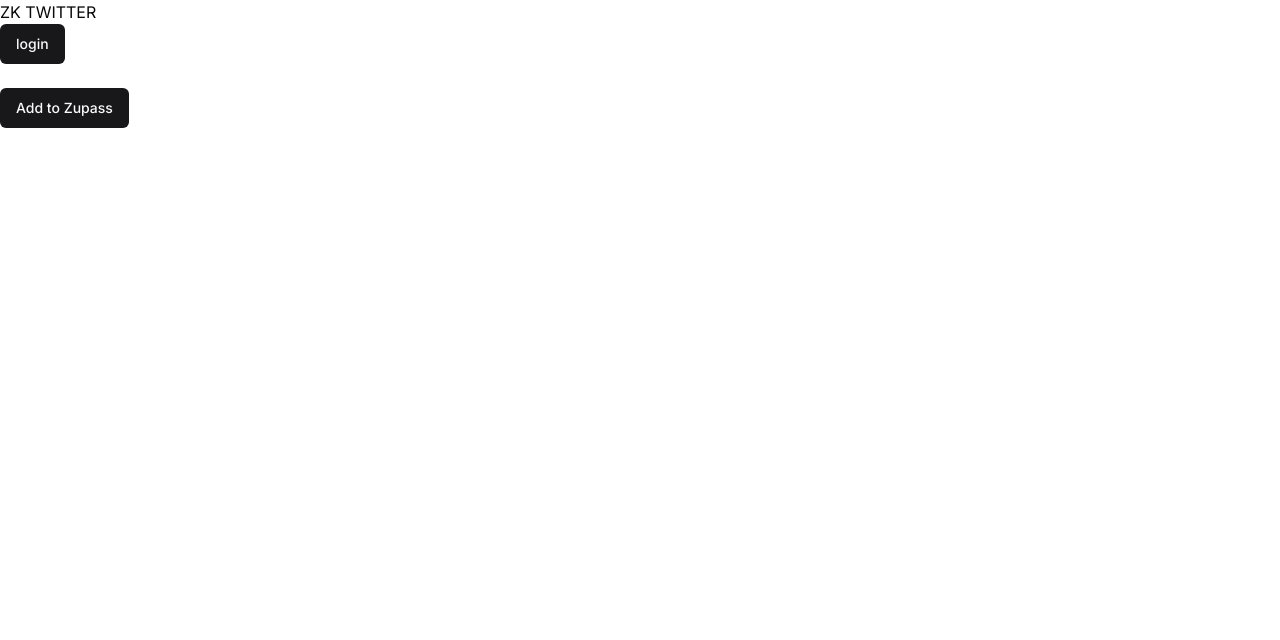
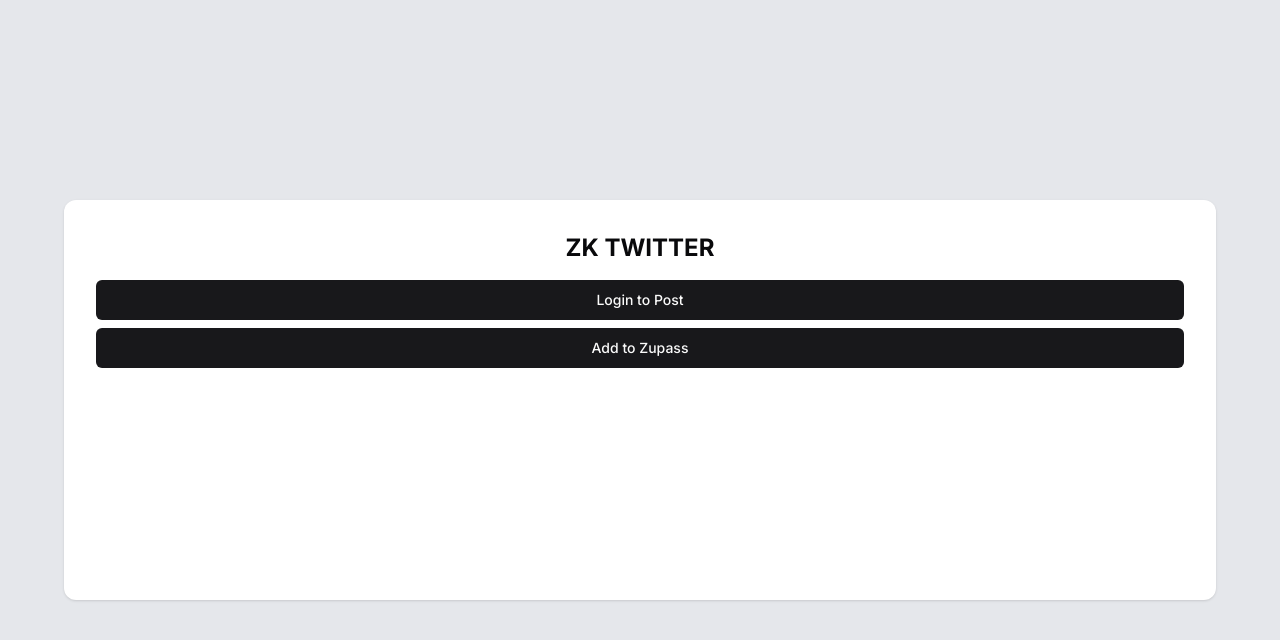
Before and after one commit to ichub/zk-twitter, a Next.js app: page / in a window 1280 px wide. Shown: the top 640 px of the page. Built offline with nearby package versions, Linux system fonts and the light colour scheme; no server answers.

Commit message:
login screen better

```diff
--- a/src/app/layout.tsx
+++ b/src/app/layout.tsx
@@ -21,7 +21,7 @@
     <html lang="en">
       <body
         className={cn(
-          "min-h-screen bg-background font-sans antialiased",
+          "w-screen h-screen min-h-screen min-w-screen bg-background font-sans antialiased",
           inter.className
         )}
       >
--- a/src/app/page.tsx
+++ b/src/app/page.tsx
@@ -1,10 +1,10 @@
 "use client";
 
 import { useCtx } from "@/frontend/AppContext";
-import { Logout } from "@/frontend/components/Logout";
+import { LogoutButton } from "@/frontend/components/LogoutButton";
 import { PostForm } from "@/frontend/components/PostForm";
 import { SubscribeButton } from "@/frontend/components/SubscribeButton";
-import { Login } from "@/frontend/components/login";
+import { LoginButton } from "@/frontend/components/LoginButton";
 import { LoginState } from "@/frontend/useLoginState";
 import "./globals.css";
 
@@ -12,24 +12,25 @@
   const { loginState } = useCtx();
 
   return (
-    <div className="">
-      ZK TWITTER
-      {loginState ? (
-        <LoggedinView loginState={loginState} />
-      ) : (
-        <LoggedOutView />
-      )}
+    <div className="w-full bg-gray-200 h-full flex flex-col items-center justify-center">
+      <div className="w-[90%] h-1/2 bg-white p-8 rounded-xl shadow">
+        <div className="text-2xl font-bold text-center mb-4">ZK TWITTER</div>
+
+        {loginState ? (
+          <LoggedinView loginState={loginState} />
+        ) : (
+          <LoggedOutView />
+        )}
+      </div>
     </div>
   );
 }
 
 function LoggedinView({ loginState }: { loginState: LoginState }) {
   return (
-    <div>
-      your token is: {loginState.token} <Logout />
-      <br />
+    <div className="flex flex-col gap-2">
+      <LogoutButton />
       <SubscribeButton />
-      <br />
       <PostForm loginState={loginState} />
     </div>
   );
@@ -37,9 +38,8 @@
 
 function LoggedOutView() {
   return (
-    <div>
-      <Login />
-      <br />
+    <div className="flex flex-col gap-2">
+      <LoginButton />
       <SubscribeButton />
     </div>
   );
--- /dev/null
+++ b/src/frontend/components/LoginButton.tsx
@@ -0,0 +1,52 @@
+"use client";
+
+import { AuthResult, auth } from "@/backend/backend";
+import { WATERMARK } from "@/shared/shared";
+import { ZResult, err, getErrorMessage } from "@/shared/util";
+import { ETHBERLIN04, ZuAuthArgs, zuAuthPopup } from "@pcd/zuauth";
+import { useState } from "react";
+import { useCtx } from "../AppContext";
+import { Button } from "@/components/ui/button";
+
+const LOGIN_CONFIG: ZuAuthArgs = {
+  fieldsToReveal: {
+    revealAttendeeSemaphoreId: true
+  },
+  watermark: WATERMARK.toString(),
+  config: ETHBERLIN04,
+  returnUrl: "http://localhost:4001"
+};
+
+export function LoginButton() {
+  const [authResult, setAuthResult] = useState<ZResult<AuthResult> | undefined>(
+    undefined
+  );
+  const ctx = useCtx();
+
+  return (
+    <Button
+      className="w-full"
+      onClick={async () => {
+        try {
+          const popupResult = await zuAuthPopup(LOGIN_CONFIG);
+          const authValue = await auth(popupResult);
+          if (authValue.success) {
+            ctx.update({
+              loginState: {
+                token: authValue.data.token
+              }
+            });
+          } else {
+            ctx.update({
+              loginState: undefined
+            });
+          }
+        } catch (e) {
+          setAuthResult(err(getErrorMessage(e)));
+        }
+      }}
+    >
+      Login to Post
+    </Button>
+  );
+}
--- a/src/frontend/components/Logout.tsx
+++ b/src/frontend/components/LogoutButton.tsx
@@ -3,15 +3,16 @@
 import { Button } from "@/components/ui/button";
 import { useCtx } from "../AppContext";
 
-export function Logout() {
+export function LogoutButton() {
   const ctx = useCtx();
   return (
     <Button
+      className="w-full"
       onClick={() => {
         ctx.update({ loginState: undefined });
       }}
     >
-      logout
+      Logout
     </Button>
   );
 }
--- a/src/frontend/components/SubscribeButton.tsx
+++ b/src/frontend/components/SubscribeButton.tsx
@@ -6,6 +6,7 @@
 export function SubscribeButton() {
   return (
     <Button
+      className="w-full"
       onClick={() => {
         window.location.href = `${"https://zupass.org"}/#/add-subscription?url=${encodeURIComponent(
           urlJoin(process.env.NEXT_PUBLIC_APP_URL ?? "", "/api/twitter-feed")
--- a/src/frontend/components/login.tsx
+++ /dev/null
@@ -1,59 +0,0 @@
-"use client";
-
-import { AuthResult, auth } from "@/backend/backend";
-import { WATERMARK } from "@/shared/shared";
-import { ZResult, err, getErrorMessage } from "@/shared/util";
-import { ETHBERLIN04, ZuAuthArgs, zuAuthPopup } from "@pcd/zuauth";
-import { useState } from "react";
-import { useCtx } from "../AppContext";
-import { Button } from "@/components/ui/button";
-
-const LOGIN_CONFIG: ZuAuthArgs = {
-  fieldsToReveal: {
-    revealAttendeeSemaphoreId: true
-  },
-  watermark: WATERMARK.toString(),
-  config: ETHBERLIN04,
-  returnUrl: "http://localhost:4001"
-};
-
-export function Login() {
-  const [authResult, setAuthResult] = useState<ZResult<AuthResult> | undefined>(
-    undefined
-  );
-  const ctx = useCtx();
-
-  return (
-    <div>
-      <Button
-        onClick={async () => {
-          try {
-            const popupResult = await zuAuthPopup(LOGIN_CONFIG);
-            const authValue = await auth(popupResult);
-            if (authValue.success) {
-              ctx.update({
-                loginState: {
-                  token: authValue.data.token
-                }
-              });
-            } else {
-              ctx.update({
-                loginState: undefined
-              });
-            }
-          } catch (e) {
-            setAuthResult(err(getErrorMessage(e)));
-          }
-        }}
-      >
-        login
-      </Button>
-
-      {authResult && (
-        <>
-          {authResult.success ? <>success {authResult.data.token}</> : "error"}
-        </>
-      )}
-    </div>
-  );
-}
```
